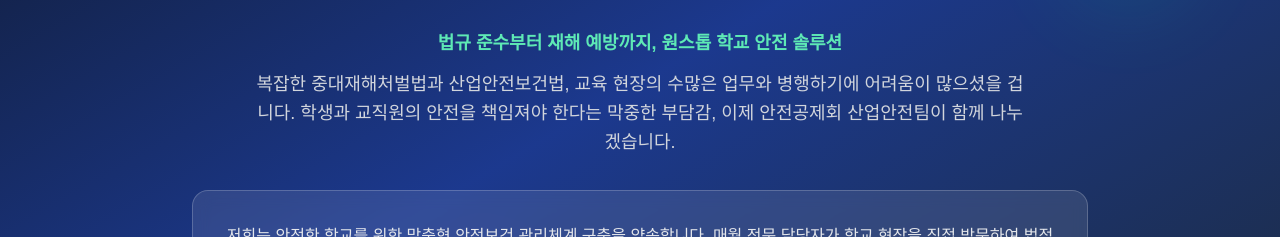
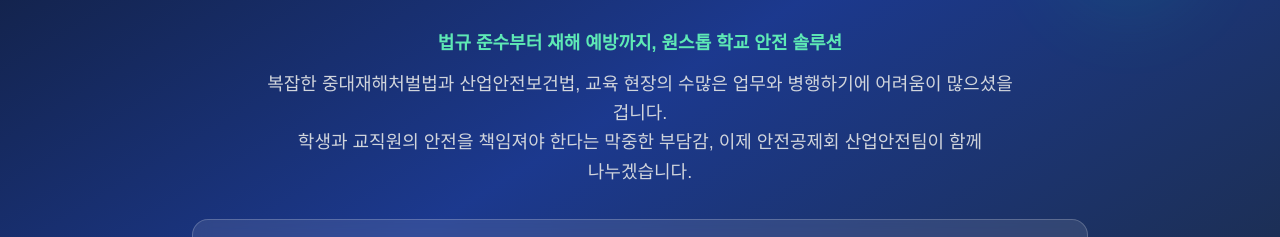
Before and after one commit to tjdgnsdl1597-wq/school-safety-manager, a Next.js app: page /school-safety in a window 1280 px wide. Shown: the part 370-607 px from the top of the page. Built offline with nearby package versions, Linux system fonts and the light colour scheme; no server answers.

Commit message:
Update page.tsx

```diff
--- a/src/app/school-safety/page.tsx
+++ b/src/app/school-safety/page.tsx
@@ -38,10 +38,10 @@
         <p className="font-semibold text-emerald-300 mb-3">
           법규 준수부터 재해 예방까지, 원스톱 학교 안전 솔루션
         </p>
-        <p className="max-w-3xl mx-auto">
-          복잡한 중대재해처벌법과 산업안전보건법, 교육 현장의 수많은 업무와 병행하기에 어려움이 많으셨을 겁니다.
-          학생과 교직원의 안전을 책임져야 한다는 막중한 부담감, 이제 안전공제회 산업안전팀이 함께 나누겠습니다.
-        </p>
+        <p className="max-w-3xl mx-auto text-gray-300 text-base md:text-lg leading-relaxed break-keep whitespace-pre-line text-center">
+  {`복잡한 중대재해처벌법과 산업안전보건법, 교육 현장의 수많은 업무와 병행하기에 어려움이 많으셨을 겁니다.
+학생과 교직원의 안전을 책임져야 한다는 막중한 부담감, 이제 안전공제회 산업안전팀이 함께 나누겠습니다.`}
+</p>
       </motion.div>
 
         <motion.div
```
